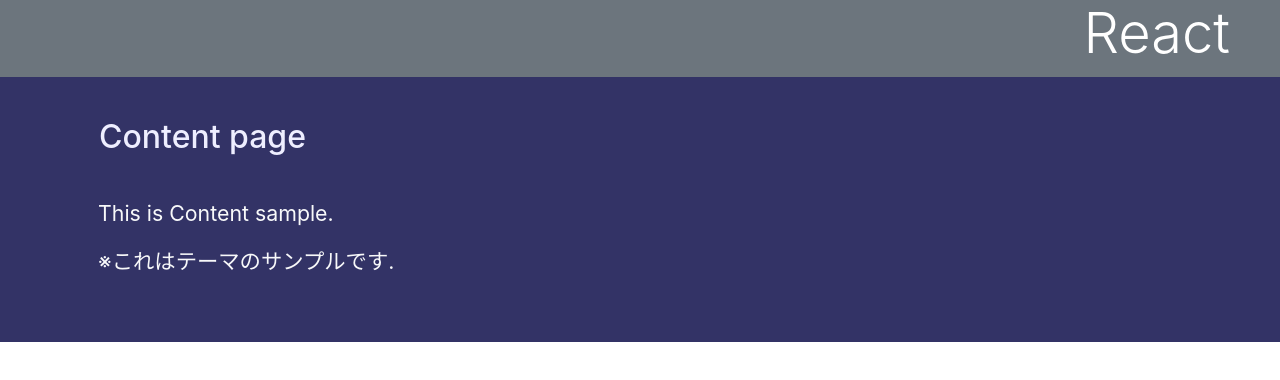
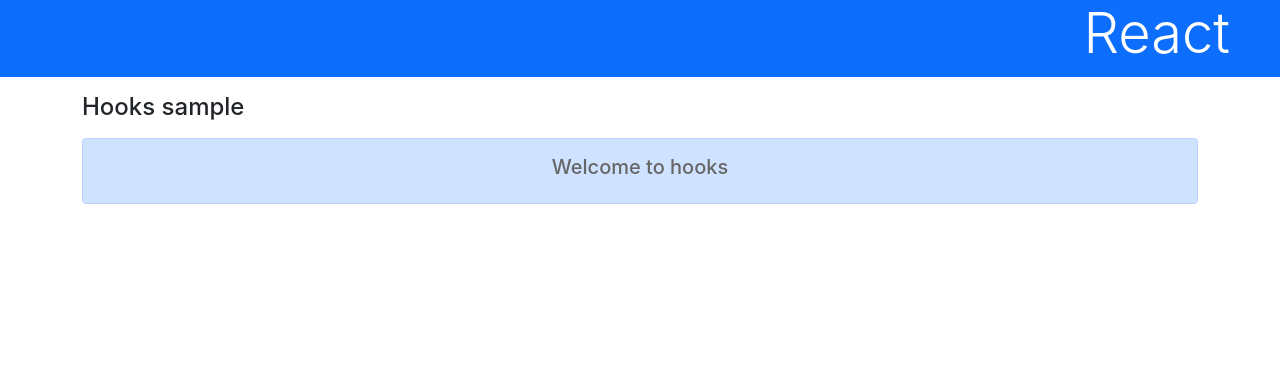
Before and after one commit to Zastenchivyy-Smolensky/lerning-react, a React (Create React App) app: page / in a window 1280 px wide. Shown: the top 380 px of the page. Built offline with nearby package versions, Linux system fonts and the light colour scheme.

Commit message:
hello start

```diff
--- a/src/App.js
+++ b/src/App.js
@@ -1,64 +1,19 @@
-import './App.css';
+import "./App.css"
 
-import React,{Component} from "react"
+import React,{useState} from "react"
 
-let theme={
-  light:{
-    styles:{
-      backgroundColor:"#f0f9ff",
-      color:"#00f",
-    },
-    head:"bg-primary text-white display-4 mb-4",
-    alert:"alert alert-primary my-3",
-    text:"text-primary m-3",
-    foot:"py-4"
-  },
-  dark:{
-    styles:{
-      backgroundColor:"#336",
-      color:"#eef",
-    },
-    head:"bg-secondary text-white display-4 mb-4",
-    alert:"alert alert-dary",
-    text:"text-light m-3",
-    foot:"py-4"
-  }
-}
-const ThemeContext=React.createContext(theme.dark)
-
-class App extends Component{
-  static contextType=ThemeContext
-  render(){
-    return <div style={this.context.styles}>
-      <h1 className={this.context.head}>React</h1>
-      <div className="container">
-        <Title value="Content page" />
-        <Message value="This is Content sample." />
-        <Message value="※これはテーマのサンプルです." />
-        <div className={this.context.foot}></div>
-      </div>
-    </div>
-  }
-}
-
-class Title extends Component{
-  static contextType=ThemeContext
-  render(){
-    return(
-      <div className={this.context.alert}>
-        <h2 style={this.context.style}>{this.props.value}</h2>
-        </div>
-    )
-  }
-}
-class Message extends Component{
-  static contextType = ThemeContext
-  render(){
-    return(
-      <div style={this.context.style}>
-        <p className={this.context.text}>{this.props.value}</p>
-      </div>
-    )
-  }
+function App(){
+ const [message]=useState("Welcome to hooks")
+ return(
+   <div>
+     <h1 className="bg-primary text-white display-4">React</h1>
+     <div className="container">
+       <h4 className="my-3">Hooks sample</h4>
+       <div className="alert alert-primary text-center">
+         <p className="h5">{message}</p>
+       </div>
+     </div>
+   </div>
+ )
 }
 export default App
```
Also changed, not shown: 1 other file (tests, documents, lock files or other folders).
